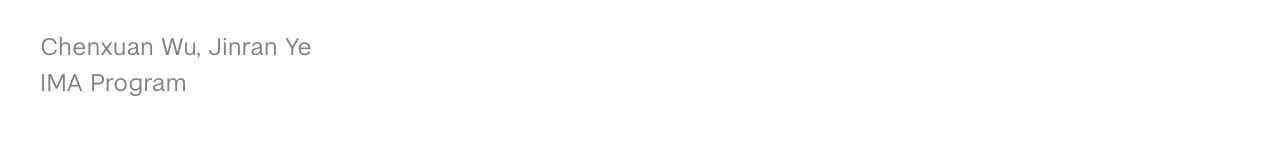
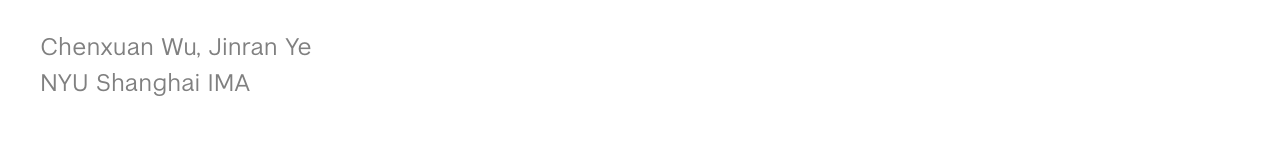
Before and after one commit to shanghai-rits/global-show-tell, a React (Vite) app: page /showcase/1 in a window 1280 px wide. Shown: the part 621-776 px from the top of the page. Built offline with nearby package versions, Linux system fonts and the light colour scheme.

Commit message:
Update navbar and program info

```diff
--- a/src/components/Navbar/Navbar.tsx
+++ b/src/components/Navbar/Navbar.tsx
@@ -64,7 +64,7 @@
             </div>
           </button>
           <nav className="navbar">
-            <div className="nav-title" onClick={() => window.location.href = "/"}>
+            <div className="nav-title" onClick={() => window.open("/", "_blank")}>
               {/* <div>NYU Global</div>
             <div>SHOW & TELL</div> */}
               <svg className="default" width="483" height="164" viewBox="0 0 483 164" fill="none" xmlns="http://www.w3.org/2000/svg">
@@ -186,17 +186,17 @@
             </div>
             <div className="nav-buttons">
               <div className="nav-button-wrapper">
-                <button className="nav-button" onClick={() => window.location.href = "/submission"} >
+                <button className="nav-button" onClick={() => window.open("/submission", "_blank")} >
                   Submit Your Work
                 </button>
               </div>
               <div className="nav-button-wrapper">
-                <button className="nav-button" onClick={() => window.location.href = "/collaboration"}>
+                <button className="nav-button" onClick={() => window.open("/collaboration", "_blank")}>
                   Find Your Collaborator
                 </button>
               </div>
               <div className="nav-button-wrapper">
-                <button className="nav-button" onClick={() => window.location.href = "/showcase"}>
+                <button className="nav-button" onClick={() => window.open("/showcase", "_blank")}>
                   Showcase
                 </button>
               </div>
--- a/src/pages/Showcase.tsx
+++ b/src/pages/Showcase.tsx
@@ -170,7 +170,7 @@
   };
 
   const items: ShowcaseItem[] = [
-    { id: 1, title: 'Live-Diffusion', authors: 'Chenxuan Wu, Jinran Ye', program: "IMA Program", size: { width: 420 }, real: true },
+    { id: 1, title: 'Live-Diffusion', authors: 'Chenxuan Wu, Jinran Ye', program: "NYU Shanghai IMA ", size: { width: 420 }, real: true },
     { id: 2, title: '', authors: '', program: "", real: false },
     { id: 3, title: '', authors: '', program: "", real: false },
     { id: 4, title: '', authors: '', program: "", real: false },
--- a/src/pages/ShowcaseDetail.tsx
+++ b/src/pages/ShowcaseDetail.tsx
@@ -35,7 +35,7 @@
       id: 1,
       title: 'Live-Diffusion',
       authors: 'Chenxuan Wu, Jinran Ye',
-      program: 'IMA Program',
+      program: 'NYU Shanghai IMA',
       description: 'A real-time interactive AI-generated image system.',
       sections: {
         "How I use AI in this project":
```
